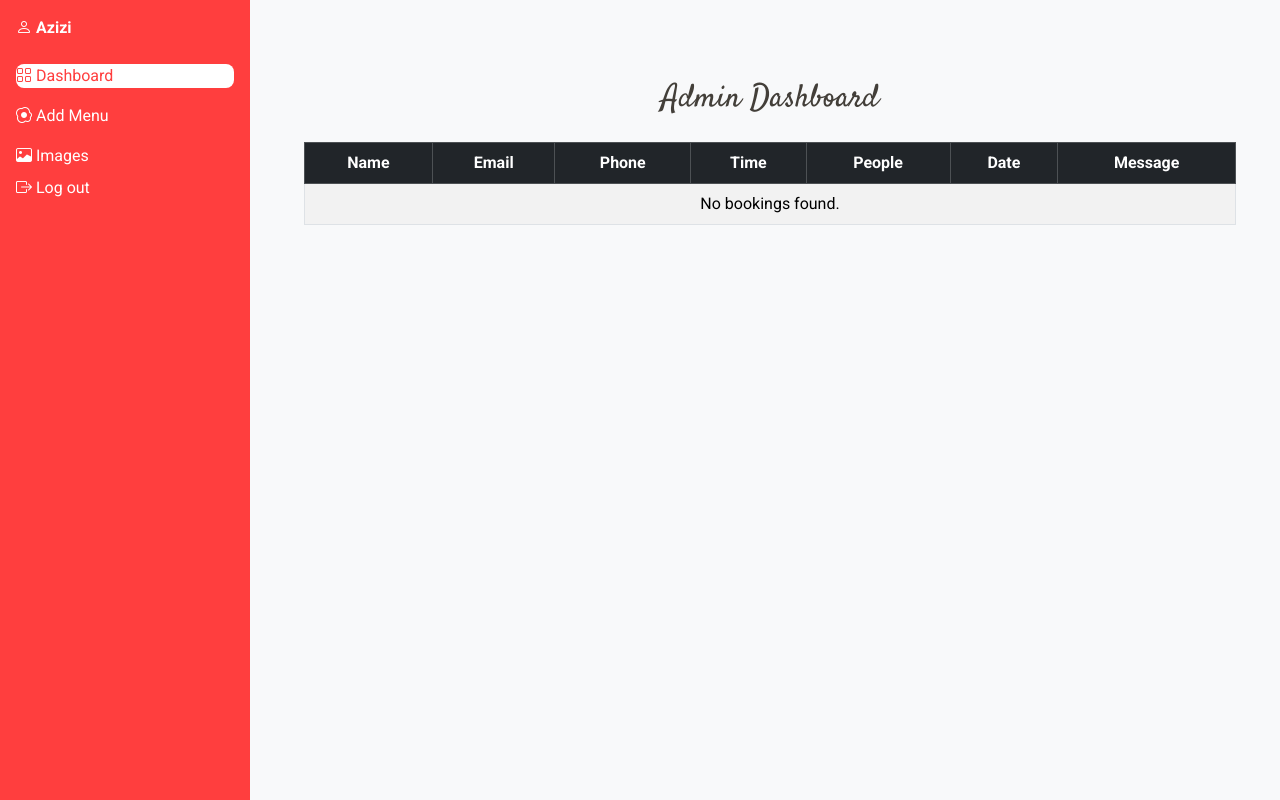
After one commit to MOwaisAzizi/Delicious, a PHP site: page /admin-panel.php in a window 1280 px wide. The commit adds this page. Run offline with PHP 8.4, Linux system fonts and the light colour scheme; the visitor is signed in with stand-in values (Sample User, id 1); data that the repository does not hold is empty.

Commit message:
add dashboard to admin page

```diff
--- a/add_menu.php
+++ b/add_menu.php
@@ -84,7 +84,7 @@ if (!is_dir($uploadDir)) {
 
 <body class="bg-light">
 
-<a href="main.php" class="text-dark pt-4 px-3 d-block">← Back</a>
+<!-- <a href="main.php" class="text-dark pt-4 px-3 d-block">← Back</a> -->
 
 <div class="container py-5">
   <div class="row justify-content-center">
--- /dev/null
+++ b/admin-panel.php
@@ -0,0 +1,80 @@
+<?php include_once './bootstrap/init.php'; ?>
+<?php require_once "./component/head.php"; ?>
+
+<style>
+  .sidebar {
+    height: 100vh;
+    background-color: #ff3e3e;
+    color: white;
+    padding: 1rem;
+    width: 250px;
+    position: fixed;
+  }
+  .sidebar a {
+    color: white;
+    text-decoration: none;
+    display: block;
+    margin: 0.5rem 0;
+  }
+  .sidebar a:hover {
+    color: #ffd6d6;
+  }
+  .sidebar .nav-link.active {
+    background-color: white;
+    color: #ff3e3e !important;
+    border-radius: 8px;
+  }
+  .sidebar .submenu a {
+    padding-left: 1.5rem;
+    font-size: 0.9rem;
+  }
+  .main-content {
+    margin-left: 260px;
+    padding: 2rem;
+  }
+</style>
+
+<body class="bg-light">
+  <!-- <a href="main.php" class="text-dark pt-4 px-3 d-block">← Back</a> -->
+
+  <div class="sidebar">
+    <div class="mb-4">
+      <i class="bi bi-person"></i> <strong>Azizi</strong>
+    </div>
+
+    <a href="?page=dashboard" class="nav-link active">
+      <i class="bi bi-grid"></i> Dashboard
+    </a>
+
+    <div class="mt-3">
+      <a href="?page=add_menu">
+        <i class="bi bi-egg-fried"></i> Add Menu
+      </a>
+    </div>
+
+
+    <div class="mt-3">
+      <a href="#"><i class="bi bi-image"></i> Images</a>
+      <a href="logout.php"><i class="bi bi-box-arrow-right"></i> Log out</a>
+    </div>
+  </div>
+
+<div class="main-content">
+  <?php
+    $page = $_GET['page'] ?? 'dashboard';
+
+    switch ($page) {
+      case 'add_menu':
+        require_once './add_menu.php';
+        break;
+
+      case 'dashboard':
+      default:
+        require_once './dashboard.php';
+        break;
+    }
+  ?>
+</div>
+
+  </div>
+</body>
--- a/booking.php
+++ b/booking.php
@@ -6,7 +6,6 @@ $pass = '';
 
 $error = '';
 $success = '';
-echo 'starting..';
 // Connect to MySQL (without selecting DB to create DB first)
 $conn = new mysqli($host, $user, $pass);
 if ($conn->connect_error) {
@@ -34,7 +33,6 @@ CREATE TABLE IF NOT EXISTS bookings (
 )");
 
 if (isset($_POST['btn-register'])) {
-    echo'is post';
     $name = trim($_POST["name"]);
     $email = trim($_POST["email"]);
     $phone = $_POST["phone"];
--- a/bootstrap/session_check.php
+++ b/bootstrap/session_check.php
@@ -9,13 +9,17 @@ if(!isset($_SESSION['isLogin']) && $_SESSION['isLogin'] !== true){
 $user_role = $_SESSION['user_role'];
 $isAuthorize = false;
 
+$currentFile = basename($_SERVER['PHP_SELF']);
+//if($role === basename($_SERVER['REQUEST_URI'])) {
 if(isset(ROLES[$user_role])){
-    foreach(ROLES[$user_role] as $role)
-    if ($role === basename($_SERVER['REQUEST_URI'])) {
-    $isAuthorize = true;
-    break;
+    foreach(ROLES[$user_role] as $role){
+        if ($role === $currentFile) {
+            $isAuthorize = true;
+            break;
+        }
     }
 }
+
 if($isAuthorize !== true){
     header('location:login.php?notAuthorized'); die;
 }
--- a/component/header.php
+++ b/component/header.php
@@ -12,10 +12,6 @@
         </div>
       <div>
         <a href="#book-a-table" class="cta-btn">Booka a table</a>
-        <?php if (isset($user) && $user === "admin"): ?>
-        <a href="dashboard.php" class="px-3">Dashboard</a>
-        <a href="add_menu.php" class="">add menu</a>
-        <?php endif; ?>
          <?php if (!isset($user)): ?>
         <a href="signup.php" class="px-3">sign up</a>
         <a href="login.php" class="">login</a>
--- a/constants/user_roles.php
+++ b/constants/user_roles.php
@@ -1,6 +1,6 @@
 <?php
 define("ROLES", [
-    "admin"=>["add_menu.php", "dashboard.php","main.php"],
+    "admin"=>["admin-panel.php","main.php"],
     "user"=>["main.php"],
 ]);
 ?>
--- a/dashboard.php
+++ b/dashboard.php
@@ -1,9 +1,42 @@
+
+
 <?php include_once './bootstrap/init.php'; ?>
 <?php require_once "./component/head.php"; ?>
 
+<style>
+  .sidebar {
+    height: 100vh;
+    background-color: #ff3e3e;
+    color: white;
+    padding: 1rem;
+    width: 250px;
+    position: fixed;
+  }
+  .sidebar a {
+    color: white;
+    text-decoration: none;
+    display: block;
+    margin: 0.5rem 0;
+  }
+  .sidebar a:hover {
+    color: #ffd6d6;
+  }
+  .sidebar .nav-link.active {
+    background-color: white;
+    color: #ff3e3e !important;
+    border-radius: 8px;
+  }
+  .sidebar .submenu a {
+    padding-left: 1.5rem;
+    font-size: 0.9rem;
+  }
+  .main-content {
+    margin-left: 260px;
+    padding: 2rem;
+  }
+</style>
+
 <?php
-// bootstrap/init.php
-
 $host = 'localhost';
 $db = 'user_auth';
 $user = 'root';
@@ -24,10 +57,7 @@ if ($result && $result->num_rows > 0) {
 }
 ?>
 
-<body class="bg-light">
-  <a href="main.php" class="text-dark pt-4 px-3 d-block">← Back</a>
-
-  <div class="container py-5">
+<div class="container py-5">
     <h2 class="text-center mb-4">Admin Dashboard</h2>
 
     <div class="table-responsive">
@@ -64,5 +94,3 @@ if ($result && $result->num_rows > 0) {
         </tbody>
       </table>
     </div>
-  </div>
-</body>
```
Also changed, not shown: assets/img/menu/685825936e0f7-Screenshot 2025-05-29 165207.png (added).
